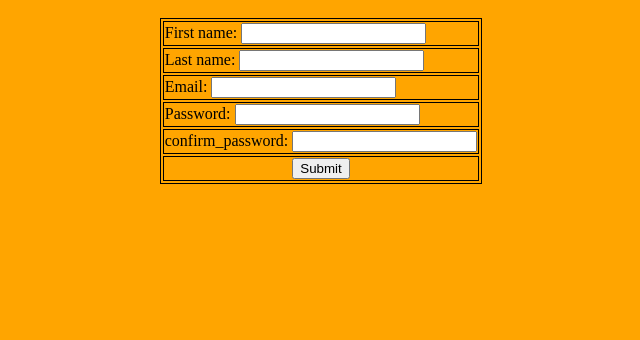
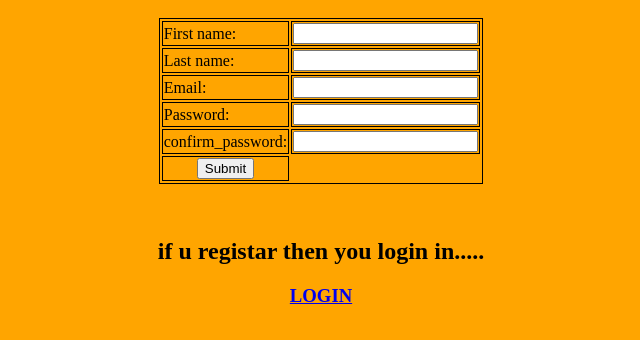
Before and after one commit to Ankur081/Python_Linuxproject2018, a plain HTML site: page regi_form.html in a window 1280 px wide. Shown: the part 48-388 px from the top of the page, without its empty margins (319-959 px from the left). Drawn offline with Linux system fonts and the light colour scheme.

Commit message:
Add files via upload

```diff
--- a/regi_form.html
+++ b/regi_form.html
@@ -9,26 +9,29 @@ table,th,td
 </style>
 <body style="background-color:orange">
 
-<form action="a.html">
-<table align="center" weidth=20 heigth=70>
-<tr><td>First name:
+<form action="a.html"method="post">
+<table align="center">
+	<tr><td>First name:</td><td>
   <input type="text" name="firstname"required>
   <br></td></tr>
-<tr><td>Last name:
+	<tr><td>Last name:</td><td>
   <input type="text" name="lastname"required>
   <br></td></tr>
-<tr><td>Email:
+	<tr><td>Email:</td><td>
   <input type="email"name="email"required>
   <br></td></tr>
-<tr><td>Password:
+	<tr><td>Password:</td><td>
   <input type="password"name="passwd"required>
   <br></td></tr>
-  <tr><td>confirm_password:
+	<tr><td>confirm_password:</td><td>
   <input type="password"name="passwd"required>
   <br></td></tr>
 <tr align="center"><td>
-                <input type="submit" value="Submit"></td></tr>
+                <input type="submit" value="Submit"style="#00FFFF"></td></tr>
 </table>
 </form>
+<br>
+<p><h2 align="center"> if u registar then you login in.....</h2></p>
+<a href="a.html"><h3 align="center">LOGIN</h3></a>
 </body>
 </html>
```
